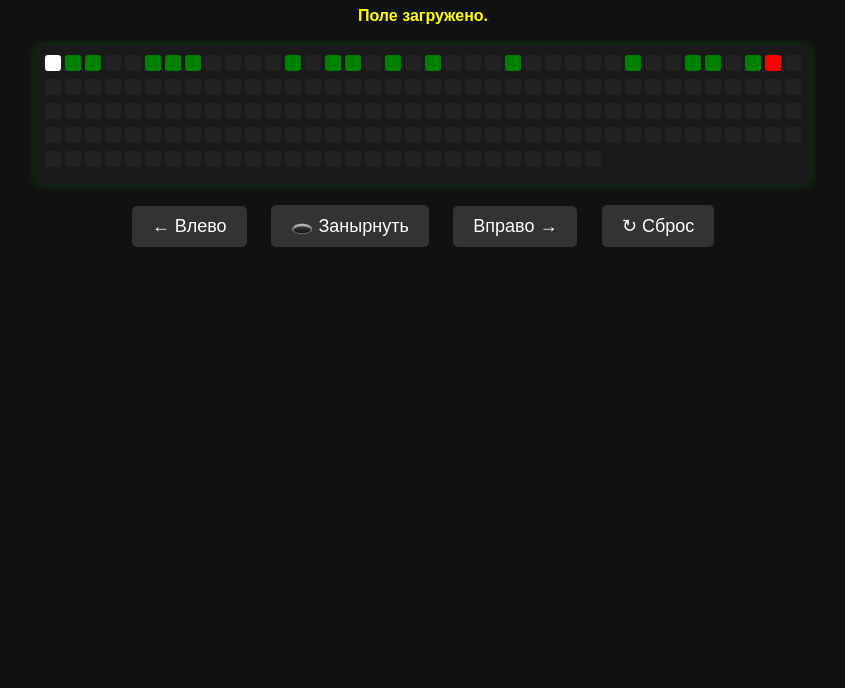
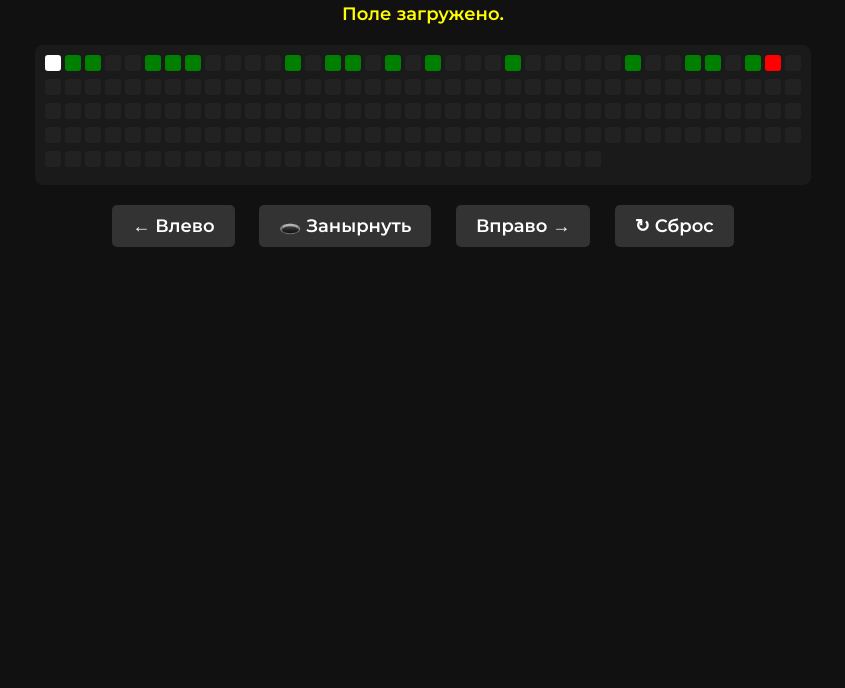
Before and after one commit to timofeylub/mousegameweb, a plain HTML site: page index.html in a window 1280 px wide. Shown: the part 112-800 px from the top of the page, without its empty margins (217-1062 px from the left). Drawn offline with Linux system fonts and the light colour scheme.

Commit message:
Update index.html

```diff
--- a/index.html
+++ b/index.html
@@ -4,9 +4,14 @@
   <meta charset="UTF-8" />
   <meta name="viewport" content="width=device-width, initial-scale=1.0"/>
   <title>MouseGame: Web-версия</title>
+
+  <!-- Подключение Montserrat Semi Bold (600) -->
+  <link href="https://fonts.googleapis.com/css2?family=Montserrat:wght@600&display=swap" rel="stylesheet">
+
   <style>
     body {
-      font-family: Arial, sans-serif;
+      font-family: 'Montserrat', sans-serif;
+      font-weight: 600;
       background: #111;
       color: #eee;
       text-align: center;
@@ -16,6 +21,7 @@
     h1 {
       color: #0f0;
       margin-bottom: 10px;
+      font-size: 28px;
     }
     .level-info {
       font-size: 18px;
@@ -24,8 +30,9 @@
     }
     .status {
       color: #ff0;
-      font-weight: bold;
+      font-weight: 600;
       margin: 10px 0;
+      font-size: 18px;
     }
     .strip {
       margin: 20px auto;
@@ -37,13 +44,12 @@
       padding: 10px;
       background: #1a1a1a;
       border-radius: 8px;
-      box-shadow: 0 0 10px rgba(0, 255, 0, 0.2);
+      /* Убран box-shadow (зелёная подсветка) */
     }
     .row {
       display: flex;
       gap: 4px;
       margin-bottom: 8px;
-
     }
     .led {
       width: 16px;
@@ -55,6 +61,8 @@
       margin: 20px;
     }
     button {
+      font-family: 'Montserrat', sans-serif;
+      font-weight: 600;
       font-size: 18px;
       padding: 10px 20px;
       margin: 0 10px;
@@ -260,7 +268,7 @@
       startAnimation();
     }
 
-    // Кнопки
+    // Обработчики кнопок
     document.getElementById('btn-left').addEventListener('click', () => {
       if (gameWon) return;
       moveLeft();
@@ -281,11 +289,11 @@
 
     document.getElementById('btn-reset').addEventListener('click', resetGame);
 
+    // Инициализация
     createStrip();
     fillList(1);
     startAnimation();
     draw();
   </script>
 </body>
-
 </html>
```
